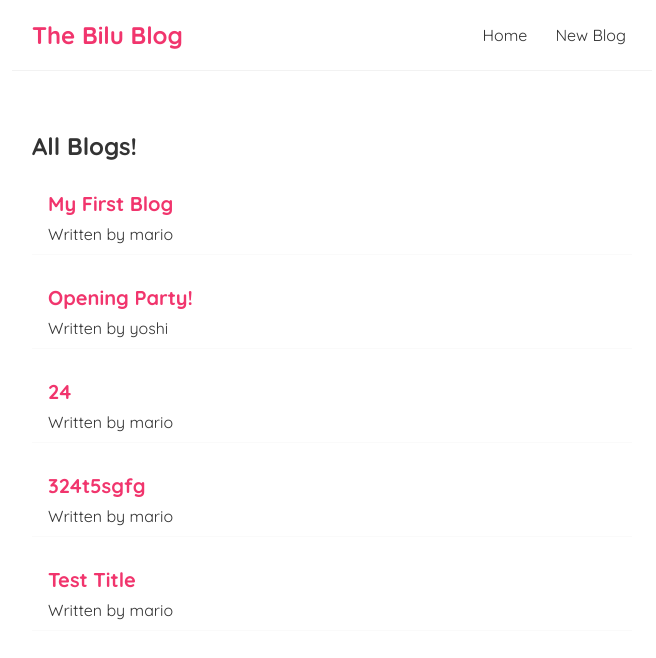
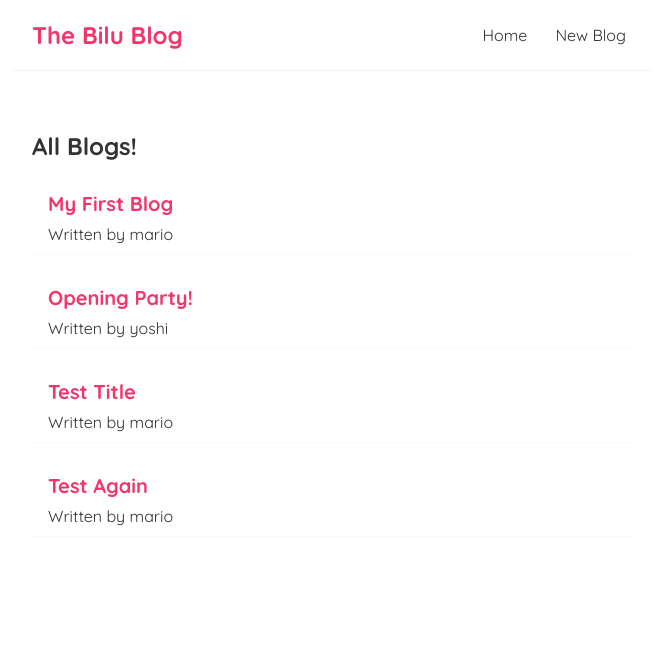
Before and after one commit to HasanNahiyanNobel/Learning-React, a React (Create React App) app in the folder bilu-web/: page / in a window 1280 px wide. Shown: the top 658 px of the page, without its empty margins (308-964 px from the left). Built offline with nearby package versions, Linux system fonts and the light colour scheme; data requests are answered from the project's data file; the HTML template or start-up script is replaced by a standard one.

Commit message:
Added button to delete blogs.

```diff
--- a/bilu-web/data/db.json
+++ b/bilu-web/data/db.json
@@ -13,22 +13,16 @@
       "id": 2
     },
     {
-      "title": "24",
-      "body": "asdf",
-      "author": "mario",
-      "id": 3
-    },
-    {
-      "title": "324t5sgfg",
-      "body": "sfdagsddswarvv sdfas",
-      "author": "mario",
-      "id": 4
-    },
-    {
       "title": "Test Title",
       "body": "sdjfbuif oaddbfuisd ldasn",
       "author": "mario",
       "id": 5
+    },
+    {
+      "title": "Test Again",
+      "body": "lorem impusm",
+      "author": "mario",
+      "id": 6
     }
   ]
 }
--- a/bilu-web/src/BlogDetails.js
+++ b/bilu-web/src/BlogDetails.js
@@ -1,10 +1,19 @@
-import {useParams} from 'react-router-dom';
+import {useHistory, useParams} from 'react-router-dom';
 import useFetch from './useFetch';
 
 const BlogDetails = () => {
   const {id} = useParams();
   const {data: blog, error, isPending} = useFetch(
       `http://localhost:8000/blogs/` + id);
+  const history = useHistory();
+
+  const handleClick = () => {
+    fetch(`http://localhost:8000/blogs/` + id, {
+      method: 'DELETE',
+    }).then(() => {
+      history.push(`/`);
+    });
+  };
 
   return (
       <div className="blog-details">
@@ -15,6 +24,7 @@
               <h2>{blog.title}</h2>
               <p>Written by {blog.author}</p>
               <div>{blog.body}</div>
+              <button onClick={handleClick}>Delete</button>
             </article>
         )}
       </div>
```
Also changed, not shown: 1 other file (tests, documents, lock files or other folders).
